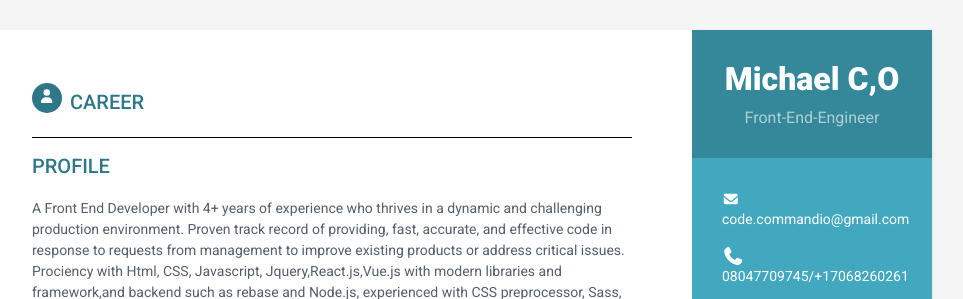
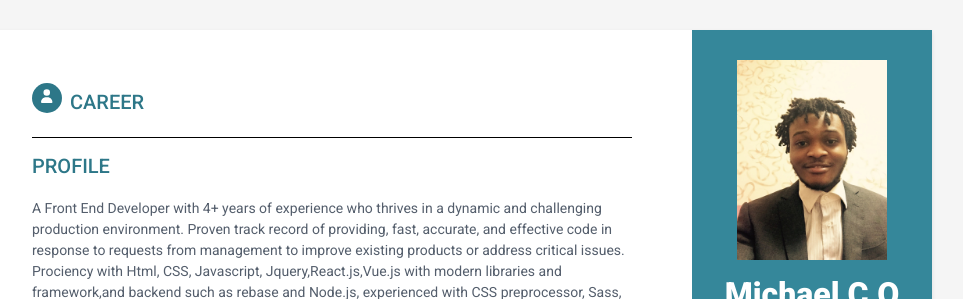
Before and after one commit to mickyryda/Michael-Resume, a plain HTML site: page index.html in a window 1280 px wide. Shown: the top 299 px of the page, without its empty margins (188-1151 px from the left). Drawn offline with Linux system fonts and the light colour scheme.

Commit message:
Add files via upload

```diff
--- a/index.html
+++ b/index.html
@@ -34,7 +34,7 @@
     <div class="wrapper">
       <div class="sidebar-wrapper">
         <div class="profile-container">
-         <!--- <img class="profile" src="assets/images/profile.jp" width="150" alt="" /> -->
+         <img class="profile" src="assets/images/profile.jpg" width="150" alt="" />
           <h1 class="name">Michael C,O</h1>
           <h3 class="tagline"> Front-End-Engineer</h3>
         </div>
```
